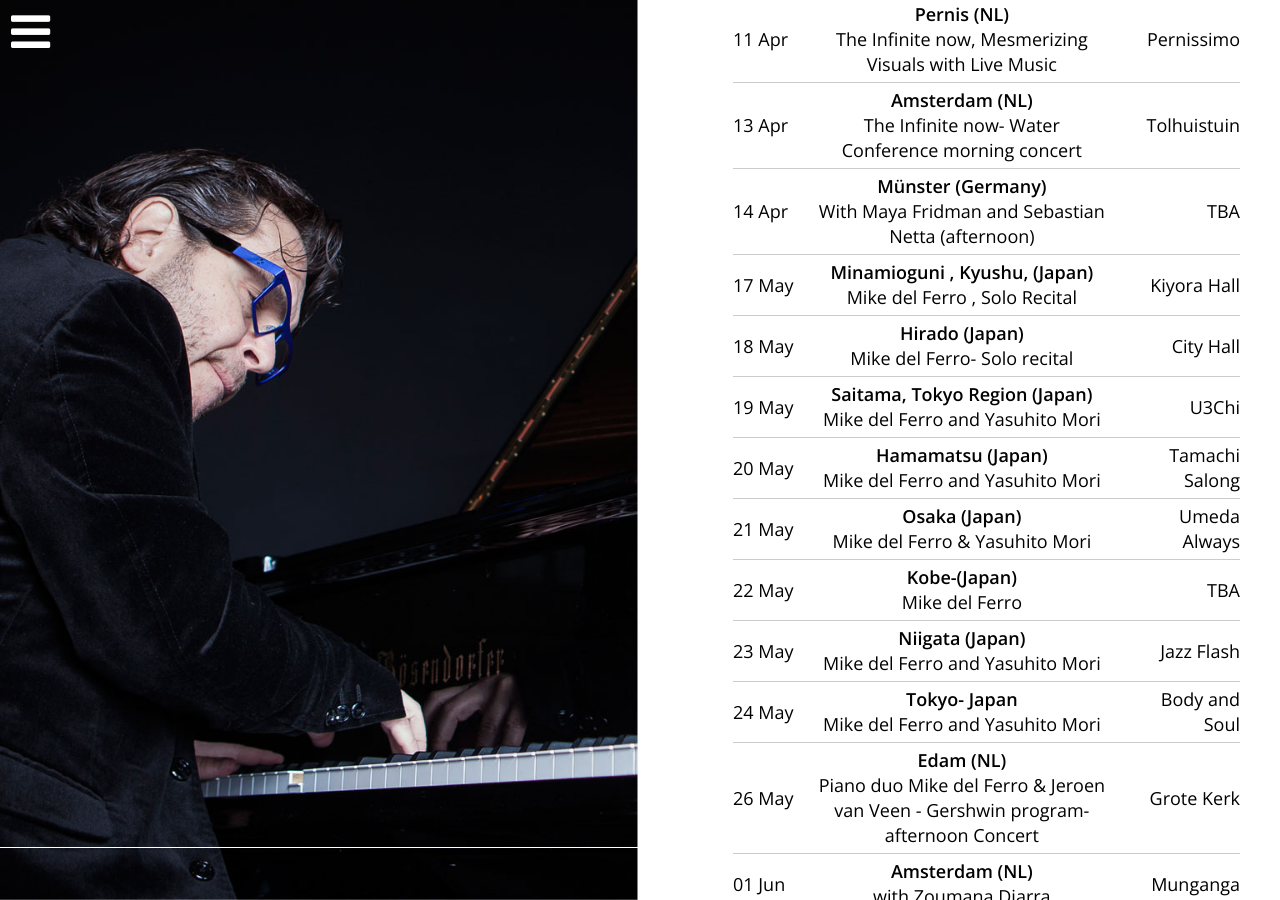
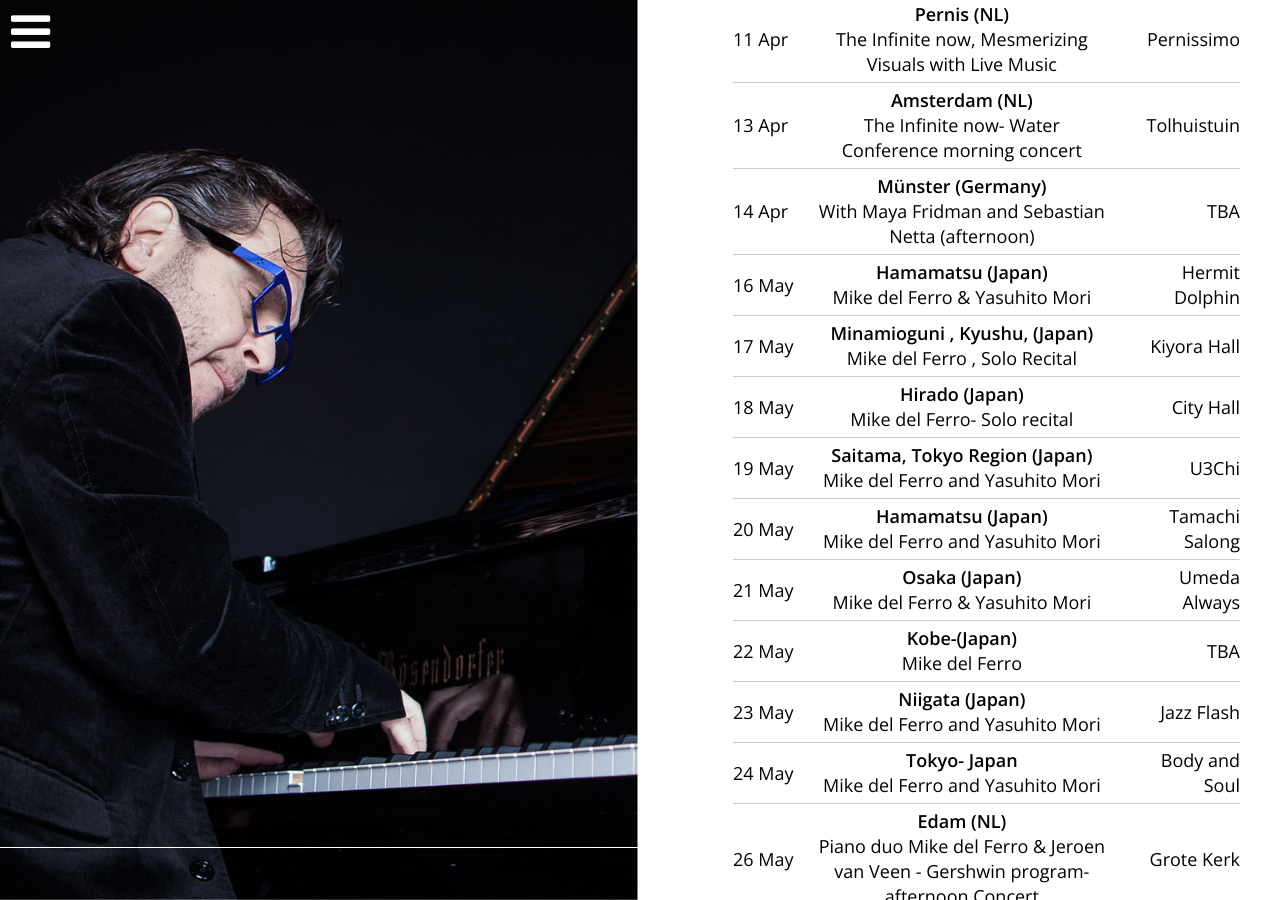
Before and after one commit to mikedelferro/website, a Jekyll site: the page built from agenda.html, in a window 1280 px wide and 900 px high, scrolled down 469 px. Built offline with Jekyll 4.4.1, drawn with Linux system fonts in a browser that asks for light colours; nearby versions of some CDN libraries.

Commit message:
Updated '_config.yml' via CloudCannon

```diff
--- a/_config.yml
+++ b/_config.yml
@@ -96,3 +96,8 @@ gigs:
     location: Melkweg
     venue: Amsterdam (NL)
     url: 'https://www.melkweg.nl'
+  - title: Mike del Ferro & Yasuhito Mori
+    date: 2019-05-16 19:00:00
+    location: Hermit Dolphin
+    venue: Hamamatsu (Japan)
+    url: 'http://www3.tokai.or.jp/hermitdolphin/'
```
